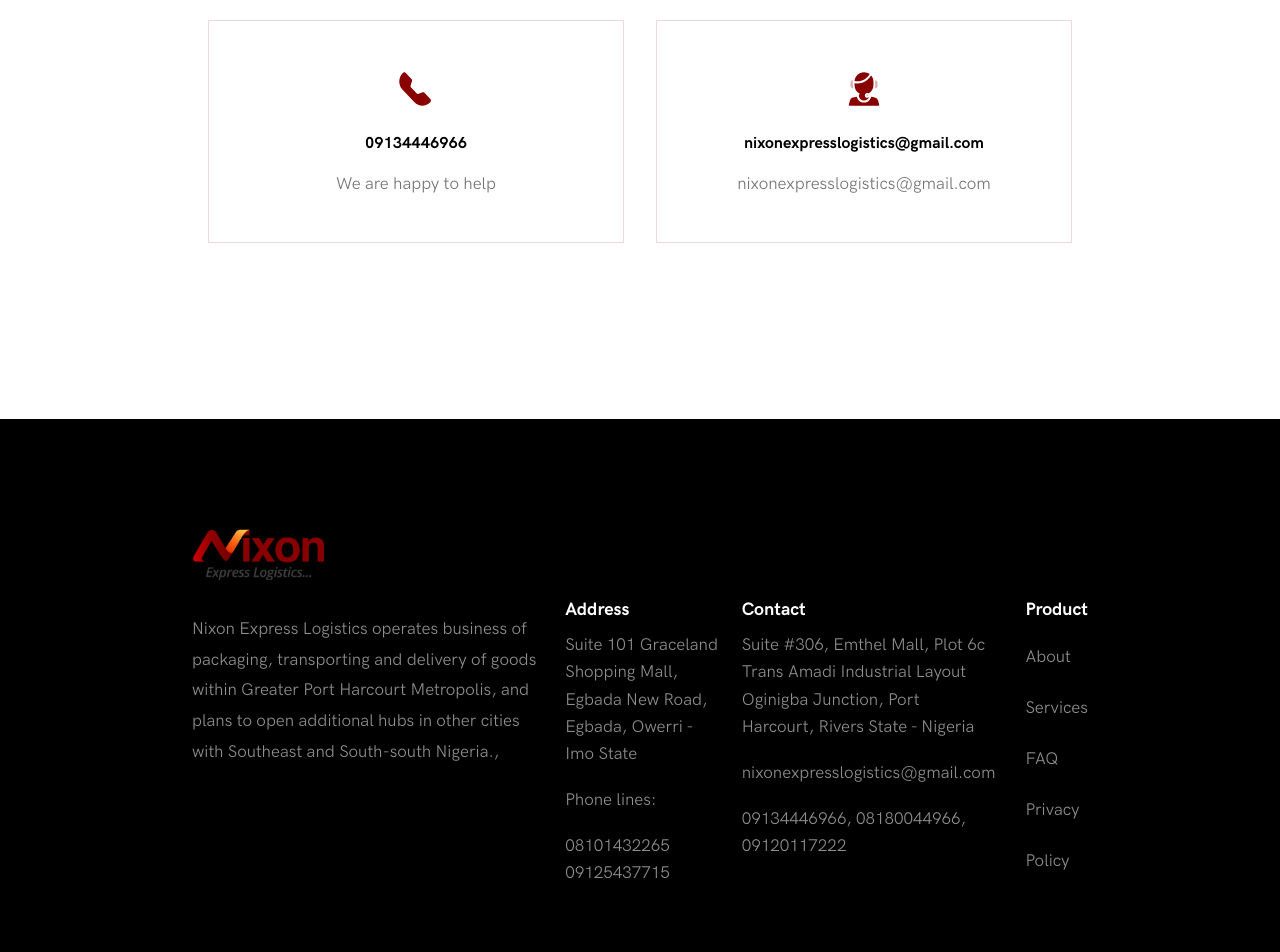
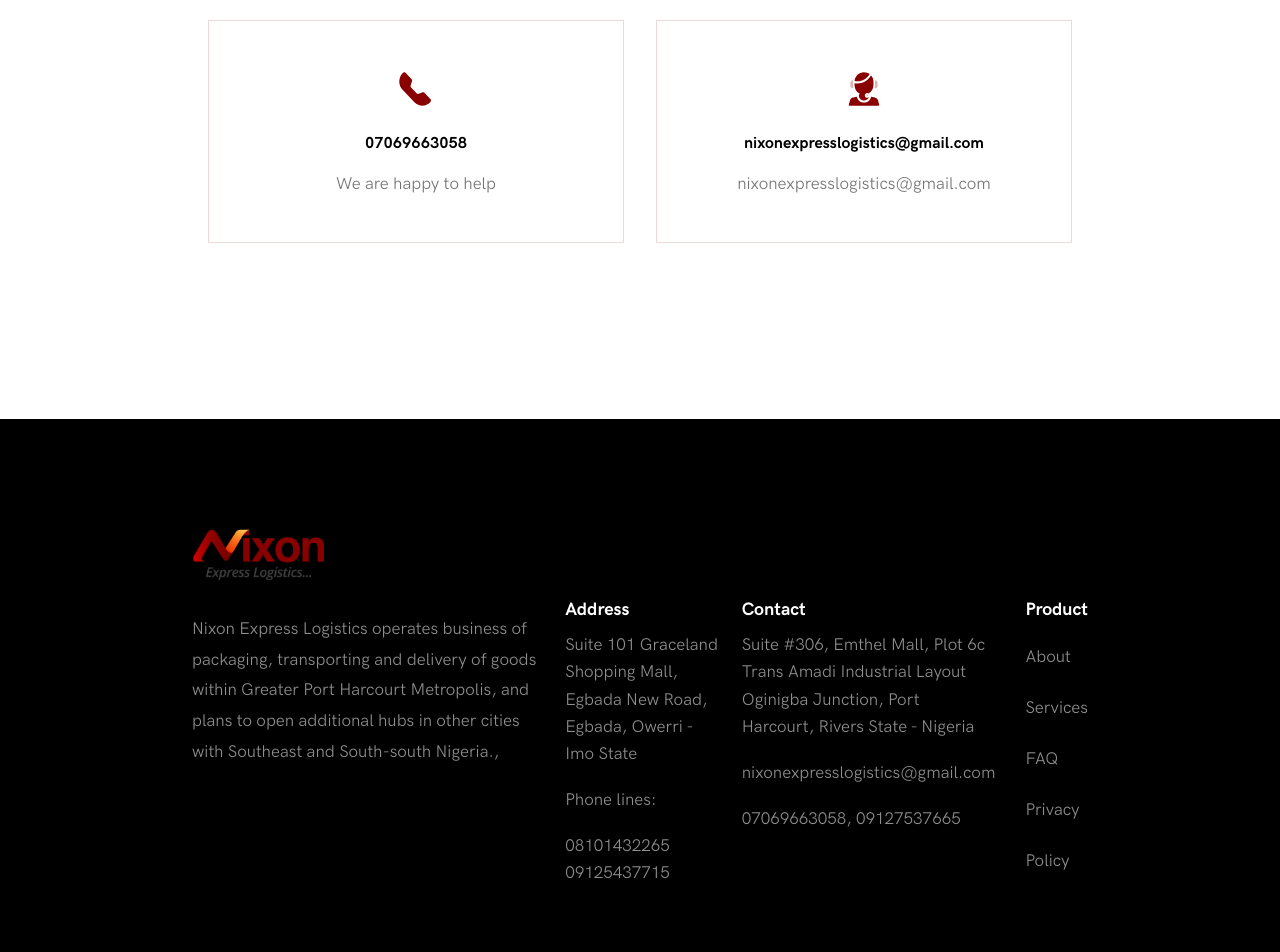
Before and after one commit to achugo/nixon, a Next.js app: page /contact in a window 1280 px wide. Shown: the part 2480-3432 px from the top of the page. Built offline with nearby package versions, Linux system fonts and the light colour scheme.

Commit message:
update footer

```diff
--- a/UI/organisms/faq/Faq.js
+++ b/UI/organisms/faq/Faq.js
@@ -159,7 +159,10 @@
             <ContactBox>
               <Wrap>
                 <Image src="/assets/svg/phone.svg" alt="phone" />
-                <h4> <a href="tel:+2349134446966">09134446966</a> </h4>
+                <h4>
+                  {" "}
+                  <a href="tel:+2347069663058">07069663058</a>{" "}
+                </h4>
                 <Text color={AppColors.ash}>We are happy to help</Text>
               </Wrap>
             </ContactBox>
@@ -170,9 +173,10 @@
                 <Image src="/assets/svg/email.svg" alt="email" />
                 <h4>nixonexpresslogistics@gmail.com</h4>
                 <a href="mailto:nixonexpresslogistics@gmail.com">
-                <Text color={AppColors.ash}>nixonexpresslogistics@gmail.com</Text>
-                  </a>
-
+                  <Text color={AppColors.ash}>
+                    nixonexpresslogistics@gmail.com
+                  </Text>
+                </a>
               </Wrap>
             </ContactBox>
           </FlexItem>
--- a/components/footer/Footer.js
+++ b/components/footer/Footer.js
@@ -103,22 +103,13 @@
               <Wrap1>
                 <FooterHeader color={AppColors.white}>Address</FooterHeader>
                 <Text color={AppColors.light}>
-                Suite 101 Graceland Shopping Mall,
-Egbada New Road,
-Egbada, Owerri - Imo State
-
-
+                  Suite 101 Graceland Shopping Mall, Egbada New Road, Egbada,
+                  Owerri - Imo State
                 </Text>
                 <br />
-                <Text color={AppColors.light}>
-                Phone lines:
-                </Text>
+                <Text color={AppColors.light}>Phone lines:</Text>
                 <br />
-                <Text color={AppColors.light}>
-
-08101432265
-09125437715
-                </Text>
+                <Text color={AppColors.light}>08101432265 09125437715</Text>
               </Wrap1>
             </FlexItem>
 
@@ -135,9 +126,7 @@
                   nixonexpresslogistics@gmail.com
                 </Text>
                 <br />
-                <Text color={AppColors.light}>
-                  09134446966, 08180044966, 09120117222
-                </Text>
+                <Text color={AppColors.light}>07069663058, 09127537665</Text>
               </Wrap1>
             </FlexItem>
             <FlexItem flex={1}>
```
